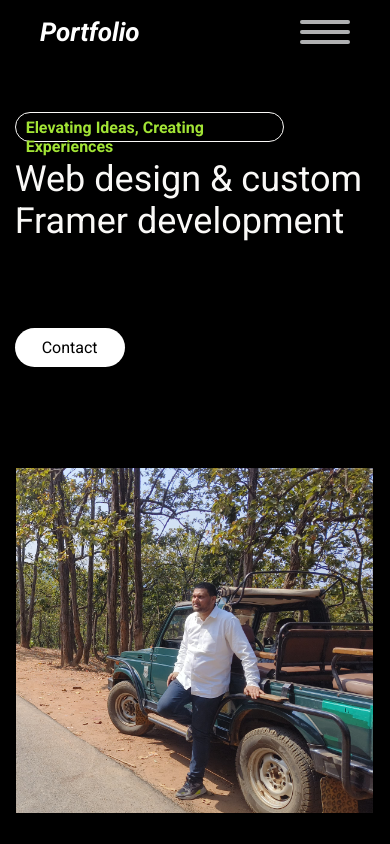
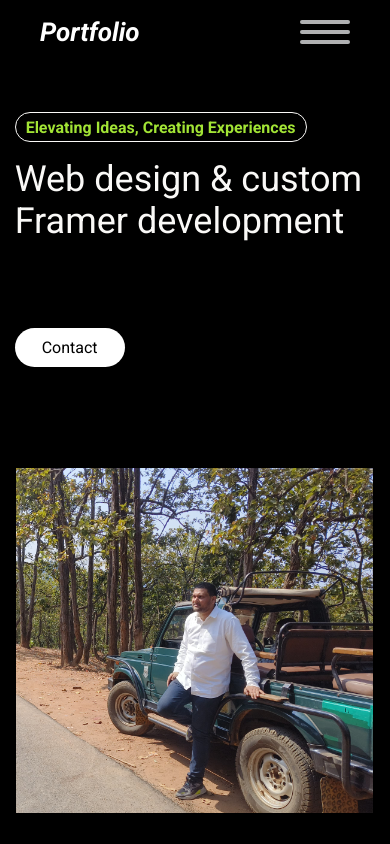
Before and after one commit to nitinmasih/nitinportfilio, a React (Create React App) app: page / in a window 390 px wide. Shown: the top 844 px of the page. Built offline with nearby package versions, Linux system fonts and the light colour scheme.

Commit message:
change in title btn

```diff
--- a/src/styles/about.scss
+++ b/src/styles/about.scss
@@ -121,7 +121,7 @@
           width: 92.5vw;
           h5 {
             font-size: 16px;
-                width: 69vw;
+            width: 75vw;
             padding-bottom: 5px;
             height: 30px;
           }
@@ -186,7 +186,7 @@
           width: 92.5vw;
           h5 {
             font-size: 16px;
-                width: 69vw;
+            width: 76vw;
             padding-bottom: 5px;
             height: 30px;
           }
```
Lines whose indentation alone changed are shown as unchanged.
